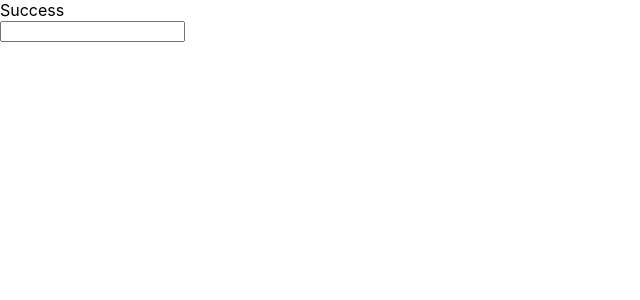
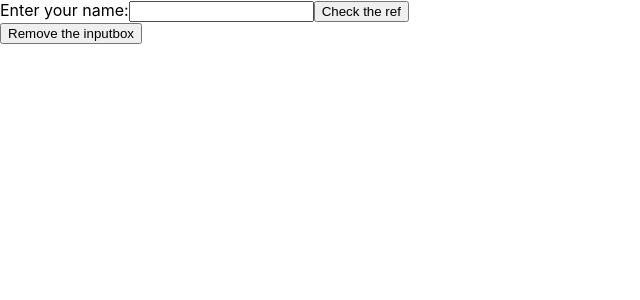
Before and after one commit to Ayush17112002/lec2, a React (Create React App) app in the folder React/first-react-app/: page / in a window 1280 px wide. Shown: the top 300 px of the page, without its empty margins (0-640 px from the left). Built offline with nearby package versions, Linux system fonts and the light colour scheme.

Commit message:
Lec 10 - useRef completed

```diff
--- a/React/first-react-app/package.json
+++ b/React/first-react-app/package.json
@@ -8,6 +8,7 @@
     "@testing-library/user-event": "^13.5.0",
     "react": "^18.3.1",
     "react-dom": "^18.3.1",
+    "react-router-dom": "^6.23.1",
     "react-scripts": "5.0.1",
     "web-vitals": "^2.1.4"
   },
--- a/React/first-react-app/src/App.js
+++ b/React/first-react-app/src/App.js
@@ -1,58 +1,7 @@
-/**
- * Hooks
- *  Rules
- *    Define the hook at the top level of your Functional component
- *    Functional components / Custom hooks
- *  Custom Hooks
- *   used to store the state as well as it contains the logic of updating your state
- *   name of hook must start with `use`
- */
 import React, { useEffect, useState } from "react";
+import Lec10 from "./Lec10/Lec10";
 function App() {
-  const [error, setError] = useState(false);
-  const [isLoading, setIsLoading] = useState(true);
-  const [input, setInput] = useState("");
-
-  useEffect(() => {
-    //logic that may have side-effect
-    console.log("callback runs");
-    const timeoutId = setTimeout(() => {
-      fetch("http://localhost:8080/")
-        .then((response) => {
-          setIsLoading(false);
-          setError(false);
-          console.log("success");
-        })
-        .catch((err) => {
-          setIsLoading(false);
-          setError(true);
-          console.log("error");
-        });
-    }, 2000);
-
-    //clean up function
-    return () => {
-      console.log("cleanup runs");
-      clearTimeout(timeoutId);
-    };
-  }, [input]);
-  return (
-    <>
-      {isLoading ? (
-        <div>Loading...</div>
-      ) : error ? (
-        <div>Error in fetching data</div>
-      ) : (
-        <div>Success</div>
-      )}
-      <input
-        type="text"
-        onChange={(e) => {
-          setInput(e.target.value);
-        }}
-      ></input>
-    </>
-  );
+  return <Lec10 />;
 }
 
 export default App;
--- /dev/null
+++ b/React/first-react-app/src/Lec10/Lec10.js
@@ -0,0 +1,76 @@
+/**
+ * useRef - it lets you to refer a value
+ *        - it returns a javascript object
+ *        - you can directly mutate this object
+ *        - it remains preserved even in re-renders unlike a local variable
+ * {
+ *  current:0
+ * }
+ *        - it can be used to refer a DOM node
+ * document.getElementById(id) -> give you a reference to the DOM node
+ * inputRef:{
+ *  current: reference to DOM node corresponding to input tag
+ * }
+ */
+
+import { forwardRef, useEffect, useRef, useState } from "react";
+
+export default function Lec10() {
+  // const refObject = useRef(0);
+  // let myVariable = 10;
+  // const [state, setState] = useState(0);
+  // useEffect(() => {
+  //   console.log(refObject);
+  //   console.log(state);
+  //   console.log(myVariable);
+  // });
+  const inputRef = useRef(null); //it is not referring to any DOM node
+  function removeInput() {
+    inputRef.current.remove();
+  }
+  return (
+    <>
+      {/* <button
+        onClick={(e) => {
+          console.log("clicked");
+          refObject.current++;
+          console.log(refObject);
+          myVariable++;
+          console.log(myVariable);
+        }}
+      >
+        Click me
+      </button>
+      <br />
+      <br />
+      <button
+        onClick={(e) => {
+          //update your state
+          setState(state + 1);
+        }}
+      >
+        Re-render the component
+      </button> */}
+      <Input ref={inputRef} removeInput={removeInput} />
+    </>
+  );
+}
+
+const Input = forwardRef((props, inputRef) => {
+  return (
+    <>
+      <label htmlFor="name">Enter your name:</label>
+      <input type="text" id="name" ref={inputRef}></input>
+      <button
+        onClick={() => {
+          console.log(inputRef);
+          inputRef.current.focus();
+        }}
+      >
+        Check the ref
+      </button>
+      <br />
+      <button onClick={props.removeInput}>Remove the inputbox</button>
+    </>
+  );
+});
```
Also changed, not shown: React/first-react-app/src/Lec 9/Lec9.js (added, +56 -0 lines), React/first-react-app/src/Lec18/Lec18.jsx (added, +9 -0 lines), 1 other file (tests, documents, lock files or other folders).
